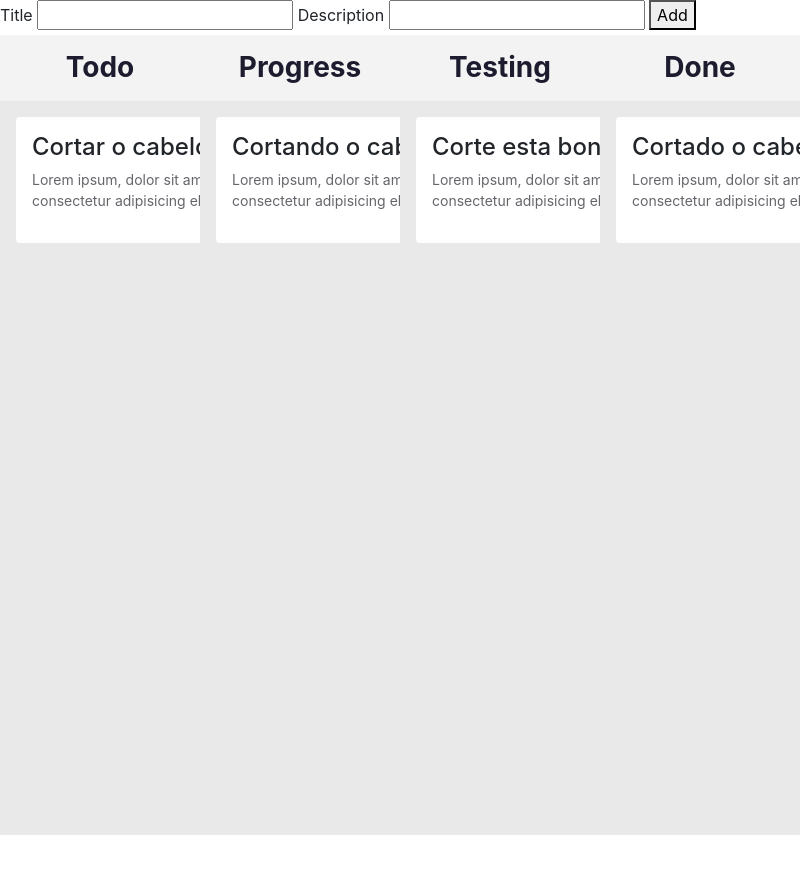
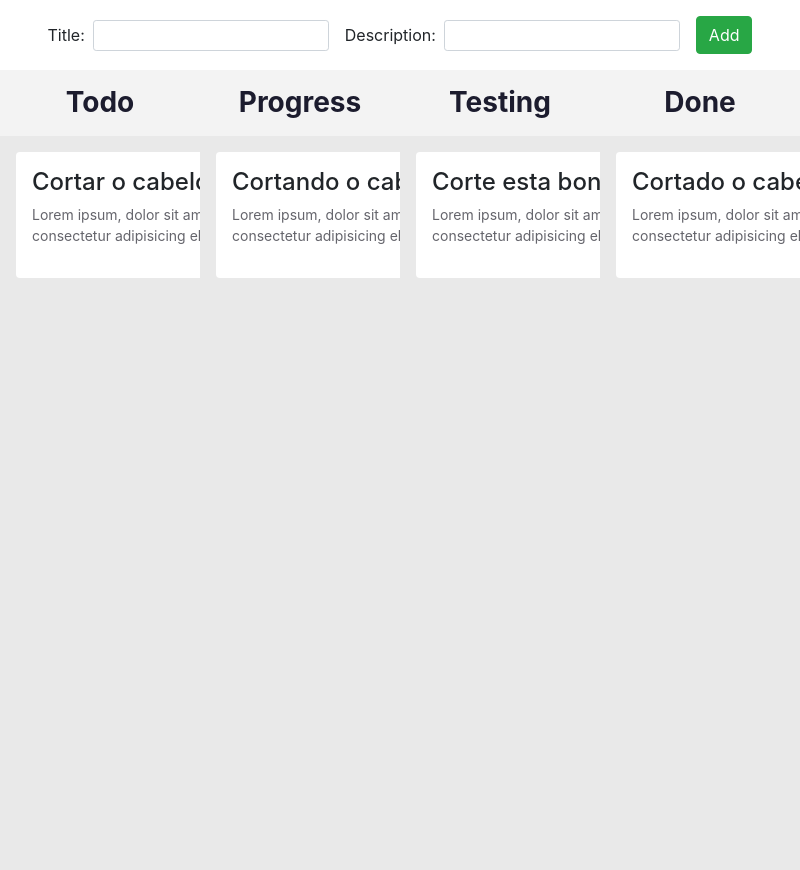
Before and after one commit to guiguat/Kanban, an Electron app: page src/index.html in a window 800 px wide. Shown: the top 870 px of the page. Before the commit the page ends 835 px from the top, so only its background shows below. Drawn offline with nearby package versions, Linux system fonts and the light colour scheme.

Commit message:
:lipstick: beautify form

```diff
--- a/src/index.html
+++ b/src/index.html
@@ -9,14 +9,14 @@
     <title>Kanban</title>
 </head>
 <body>
-    <div class="controls">
-    <form onsubmit="()=>{}">
-            <label for="titleInput">Title</label>
-            <input type="text" name="title" id="titleInput">
-            <label for="descriptionInput">Description</label>
-            <input type="text" name="description" id="descriptionInput">
-            <button>Add</button>
-        </form>
+    <div class="controls p-3">
+        <div class="form-inline">
+            <label for="titleInput">Title:</label>
+            <input class="form-control form-control-sm" type="text" name="title" id="titleInput">
+            <label for="descriptionInput">Description:</label>
+            <input class="form-control form-control-sm" type="text" name="description" id="descriptionInput">
+            <button class="btn btn-success" id="add">Add</button>
+        </div>
     </div>
     <div class="boards container-fluid row mx-auto p-0">
         <div class="board col-md-3">
--- a/src/script.js
+++ b/src/script.js
@@ -2,6 +2,12 @@
 let cardBeignDragged;
 let cards = document.querySelectorAll('.kanbanCard');
 let dropzones = document.querySelectorAll('.dropzone');
+
+function formSubmit(e){
+    e.preventDefault();
+    console.log("clicou");
+}
+
 function initializeApp(){
     cards = document.querySelectorAll('.kanbanCard');
     dropzones = document.querySelectorAll('.dropzone');
--- a/src/style.css
+++ b/src/style.css
@@ -82,3 +82,15 @@ body{
 .over{
     background-color: rgb(235, 235, 235);
 }
+
+.form-inline{
+    display: flex;
+    align-items: center;
+    justify-content: center;
+}
+label{
+    margin:0!important
+}
+input{
+    margin: 0rem 1rem 0rem .5rem!important;
+}
```
